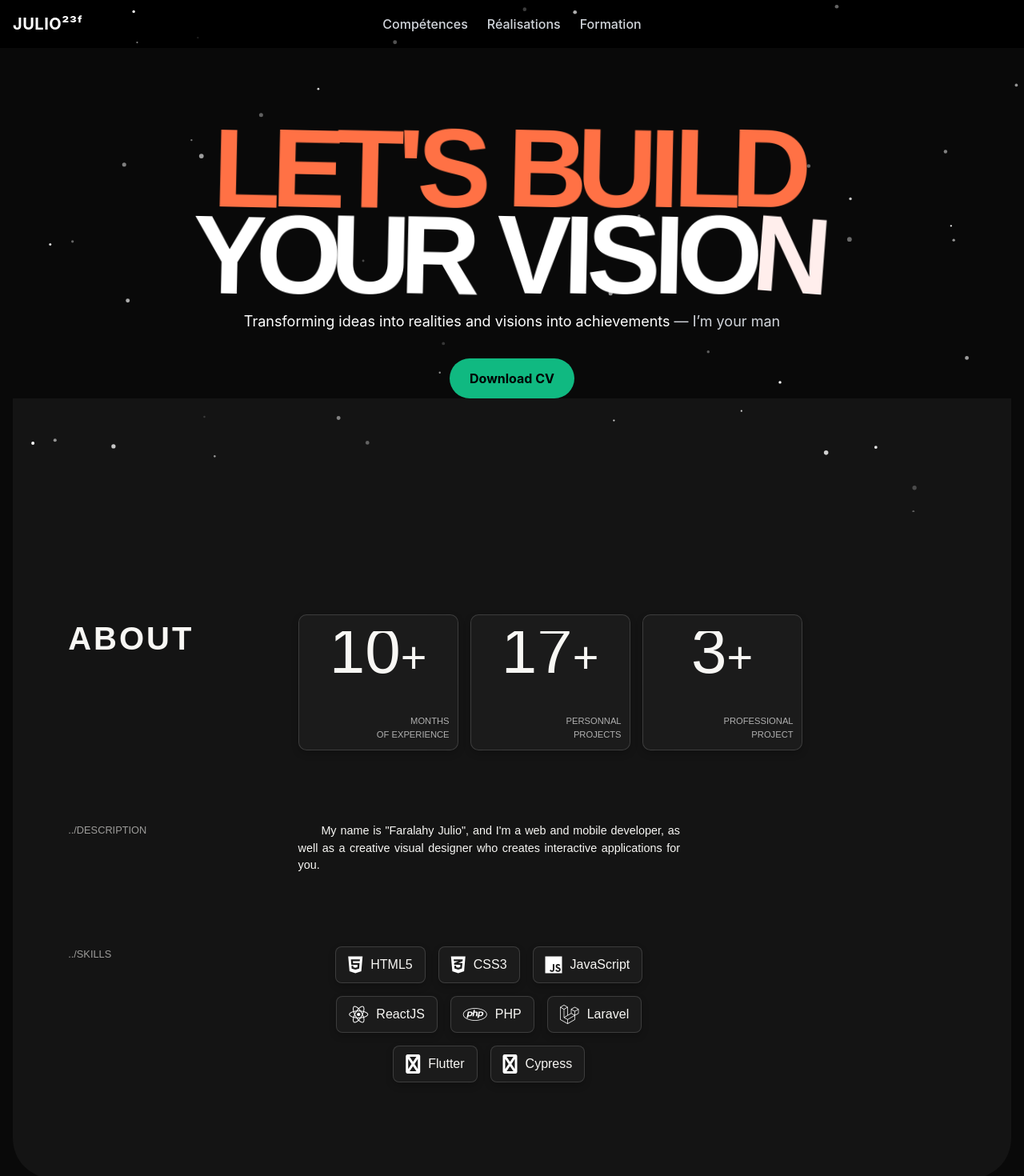
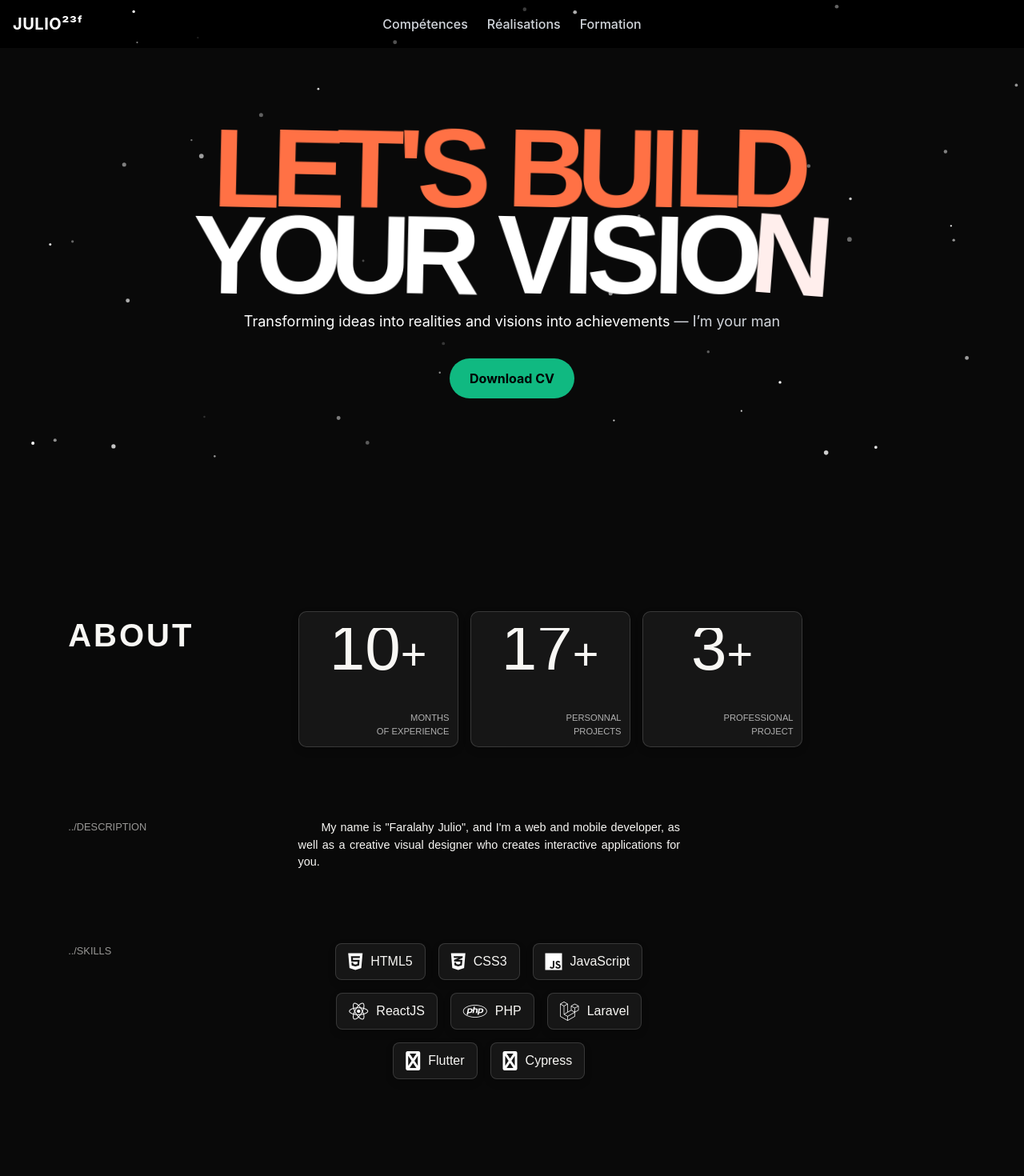
Before and after one commit to Julio23F/julio23F-portfolio, a React (Vite) app: page / in a window 1280 px wide. Shown: the top 1470 px of the page at 80% size. Built offline with nearby package versions, Linux system fonts and the light colour scheme; a web font is replaced by a local one.

Commit message:
Add Lenis Smooth Scroll

```diff
--- a/package.json
+++ b/package.json
@@ -10,6 +10,7 @@
     "preview": "vite preview"
   },
   "dependencies": {
+    "@studio-freight/lenis": "^1.0.42",
     "@tsparticles/react": "^3.0.0",
     "@tsparticles/slim": "^3.8.1",
     "clsx": "^2.1.1",
--- a/src/components/AnimatedLetter.jsx
+++ b/src/components/AnimatedLetter.jsx
@@ -14,7 +14,9 @@ const AnimatedLetter = ({ item, index, activeIndex }) => {
 
   const rotations = [
     'rotate(-20deg)',
-    'rotate(0deg)',
+    'rotate(-10deg)',
+    // 'rotate(0deg)',
+    'rotate(10deg)',
     'rotate(20deg)',
   ];
 
@@ -29,10 +31,11 @@ const AnimatedLetter = ({ item, index, activeIndex }) => {
   const getRandomStyle = () => {
     return {
       color: getRandomColor(),
-      transform: getRandomRotation(),
+      transform: `${getRandomRotation()} scale(1.4)`,
       fontVariationSettings: '"wght" 354.078',
-      transition: 'all 0.3s ease-out',
+      transition: 'transform 0.3s ease-out, color 0.3s ease-out',
       cursor: "pointer",
+      display: "inline-flex",
     };
   };
 
--- a/src/sections/Home.jsx
+++ b/src/sections/Home.jsx
@@ -1,62 +1,72 @@
-import { useState, useEffect } from "react";
+import { useEffect } from "react";
+import { gsap } from "gsap";
+import { ScrollTrigger } from "gsap/ScrollTrigger";
 import AnimatedSentence from "../components/AnimatedSentence";
 import SparklesCore from "../components/ui/SparklesCore";
 import About from "./About";
 import Projects from "./Projects";
-import { gsap } from "gsap";
+import Lenis from "@studio-freight/lenis"; // Import de Lenis
 
-import { ScrollTrigger } from "gsap/ScrollTrigger";
-
-
+gsap.registerPlugin(ScrollTrigger);
 
 const Home = () => {
-    gsap.registerPlugin(ScrollTrigger);
-    const section1 = document.querySelector(".top");
+    useEffect(() => {
+        // Activation de Lenis pour un scroll fluide
+        const lenis = new Lenis({
+            smooth: true,
+            lerp: 0.1, // Ajuste la fluidité (0.1 = très fluide)
+            wheelMultiplier: 1, // Sensibilité du scroll
+            infinite: false, // Désactiver le scroll infini
+        });
 
-    if (section1) {
-        gsap.to(section1, {
+        function raf(time) {
+            lenis.raf(time);
+            requestAnimationFrame(raf);
+        }
+
+        requestAnimationFrame(raf);
+
+        // Animation GSAP de la section .top
+        gsap.to(".top", {
             borderRadius: "0 0 50px 50px",
-            transform: "scaleX(0.95)", // Réduit uniquement la largeur visuelle
+            scaleX: 0.95,
             duration: 1,
             ease: "power2.inOut",
             scrollTrigger: {
-                scrub: 1,
-                markers: true,
-                trigger: section1,
-                start: "70% 30%",
+                scrub: 1.5,
+                trigger: ".top",
+                start: "80% 30%",
                 end: "bottom 30%",
             }
         });
-    }
-    else {
-        console.warn('Élément ".top" introuvable.');
-    }
+
+        return () => {
+            lenis.destroy(); // Nettoyage du scroll lors du démontage du composant
+        };
+
+    }, []);
 
     return (
-        <>
+        <div style={{ backgroundColor: "#1c1c1c" }}>
             <main className="home-container flex flex-col items-center justify-center text-center py-24 px-4">
-
                 <div className="absolute inset-0 w-full h-full z-0">
                     <SparklesCore background="black" />
                 </div>
-                <AnimatedSentence
-                    text={["Let's build", "your vision"]}
-                />
+                <AnimatedSentence text={["Let's build", "your vision"]} />
                 <p className="mt-4 text-lg text-gray-300">
                     <span className="text-white">Transforming ideas into realities and visions into achievements</span> — I’m your man
                 </p>
                 <button className="mt-8 bg-green-500 text-black font-bold px-6 py-3 rounded-full hover:bg-green-600 hover:border-none focus:outline-none">
                     Download CV
                 </button>
-                <div className="section top">
-                    <About />
-                </div>
-                <div className="section middle">
-                    <Projects />
-                </div>
-
             </main>
-        </>
+            <div className="section top">
+                <About />
+            </div>
+            <div className="section middle">
+                <Projects />
+            </div>
+        </div>
     );
 };
 
--- a/src/styles/about.css
+++ b/src/styles/about.css
@@ -14,7 +14,9 @@
 
 .about-container {
   margin-top: 150px;
-  padding: 100px 20px;
+  /* padding: 100px 20px; */
+  margin-bottom: 250px;
+
   transition: opacity 0.7s ease, transform 0.7s ease;
   font-family: sans-serif;
   color: #f8f7f4;
--- a/src/styles/home.css
+++ b/src/styles/home.css
@@ -17,15 +17,18 @@
 
 
 .top {
-  background: #141414;
+  background: #090909;
   border-radius: 0 0 50px 50px;
   margin: 0 auto;
-  width: 100%; /* Garde la largeur complète */
+  width: 100%;
   display: flex;
   justify-content: center;
-  overflow: hidden; /* Évite que les éléments débordent */
+  overflow: hidden;
+}
 
-  /* padding-bottom: 150px; */
+.middle {
+  background-color: #1c1c1c;
+  height: 75vh;
 }
 
 .top > * {
```
Also changed, not shown: 1 other file (tests, documents, lock files or other folders).
